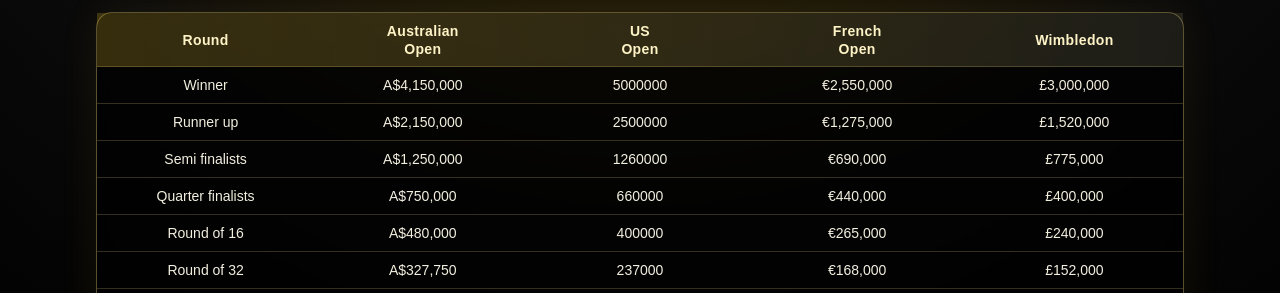
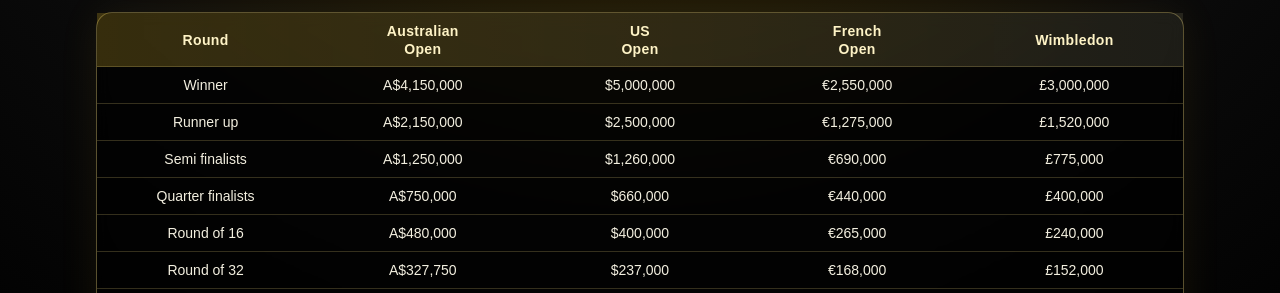
Before and after one commit to WinningsAura/WinningsAura, a Next.js app in the folder winnings-web/: page /tennis-stats in a window 1280 px wide. Shown: the part 507-800 px from the top of the page. Built offline with nearby package versions, Linux system fonts and the light colour scheme.

Commit message:
Fix tennis currency display and clean WTA 250 tournament columns

```diff
--- a/winnings-web/src/app/tennis-stats/page.tsx
+++ b/winnings-web/src/app/tennis-stats/page.tsx
@@ -101,6 +101,15 @@ function formatCurrencyByHeader(header: string, value: string) {
 
   if (normalizedHeader === "round") {
     return text.replace(/[?\uFFFD]/g, "").trim();
+  }
+
+  if (normalizedHeader.includes("us open")) {
+    if (/^(A\$|\$|€|£)/.test(text)) return text;
+    const numericPart = text.replace(/[^0-9.,-]/g, "").trim();
+    if (!numericPart) return text;
+    const parsed = Number(numericPart.replace(/,/g, ""));
+    const formatted = Number.isFinite(parsed) ? parsed.toLocaleString("en-US") : numericPart;
+    return `$${formatted}`;
   }
 
   if (normalizedHeader.includes("australian open")) {
@@ -208,18 +217,26 @@ function buildWta250FallbackSection(allRows: string[][]) {
 
   if (!entries.length) return null;
 
-  const tournaments = entries.map((e) => e.tournament);
+  const validEntries = entries.filter((e) => {
+    const n = normalizeRoundLabel(e.tournament);
+    return Boolean(e.tournament) && !n.includes("prizemoneysummary");
+  });
+  if (!validEntries.length) return null;
+
+  const sectionFallbackCurrency = validEntries.map((e) => (e.currency || "").trim()).find(Boolean) || "";
+
+  const tournaments = validEntries.map((e) => e.tournament);
   const body: string[][] = [
-    ["Winner", ...entries.map((e) => cleanMoneyByCurrency(e.winner, e.currency))],
-    ["Runner up", ...entries.map((e) => cleanMoneyByCurrency(e.finalist, e.currency))],
-    ["Semi Finalists", ...entries.map((e) => cleanMoneyByCurrency(e.semi, e.currency))],
-    ["Quarter Finalists", ...entries.map((e) => cleanMoneyByCurrency(e.quarter, e.currency))],
-    ["Round of 16", ...entries.map((e) => cleanMoneyByCurrency(e.r16, e.currency))],
-    ["Round of 32", ...entries.map((e) => cleanMoneyByCurrency(e.r32, e.currency))],
+    ["Winner", ...validEntries.map((e) => cleanMoneyByCurrency(e.winner, e.currency, sectionFallbackCurrency))],
+    ["Runner up", ...validEntries.map((e) => cleanMoneyByCurrency(e.finalist, e.currency, sectionFallbackCurrency))],
+    ["Semi Finalists", ...validEntries.map((e) => cleanMoneyByCurrency(e.semi, e.currency, sectionFallbackCurrency))],
+    ["Quarter Finalists", ...validEntries.map((e) => cleanMoneyByCurrency(e.quarter, e.currency, sectionFallbackCurrency))],
+    ["Round of 16", ...validEntries.map((e) => cleanMoneyByCurrency(e.r16, e.currency, sectionFallbackCurrency))],
+    ["Round of 32", ...validEntries.map((e) => cleanMoneyByCurrency(e.r32, e.currency, sectionFallbackCurrency))],
   ];
 
-  if (entries.some((e) => e.q2)) body.push(["Q2", ...entries.map((e) => cleanMoneyByCurrency(e.q2 || "", e.currency))]);
-  if (entries.some((e) => e.q1)) body.push(["Q1", ...entries.map((e) => cleanMoneyByCurrency(e.q1 || "", e.currency))]);
+  if (validEntries.some((e) => e.q2)) body.push(["Q2", ...validEntries.map((e) => cleanMoneyByCurrency(e.q2 || "", e.currency, sectionFallbackCurrency))]);
+  if (validEntries.some((e) => e.q1)) body.push(["Q1", ...validEntries.map((e) => cleanMoneyByCurrency(e.q1 || "", e.currency, sectionFallbackCurrency))]);
 
   return { title, header: ["Round", ...tournaments], body };
 }
@@ -304,7 +321,18 @@ function buildAtpWtaSection(allRows: string[][], start: number, end: number, tit
 
   if (!filteredEntries.length) return null;
 
-  const tournaments = filteredEntries.map((e) => cleanTournamentName(e.row[colTournament] || ""));
+  const sanitizedEntries = filteredEntries.filter((e) => {
+    const tournament = cleanTournamentName(e.row[colTournament] || "");
+    const n = normalizeRoundLabel(tournament);
+    return Boolean(tournament) && n !== "tournament" && !n.includes("prizemoneysummary");
+  });
+
+  if (!sanitizedEntries.length) return null;
+
+  const sectionFallbackCurrency =
+    sanitizedEntries.map((e) => (e.currency || "").trim()).find(Boolean) || "";
+
+  const tournaments = sanitizedEntries.map((e) => cleanTournamentName(e.row[colTournament] || ""));
 
   const roundDefs: Array<{ label: string; key: "winner" | "runnerup" | "semi" | "quarter" | "r16" | "r32" | "r64" | "q2" | "q1"; col: number }> = [
     { label: "Winner", key: "winner", col: colWinner },
@@ -320,20 +348,20 @@ function buildAtpWtaSection(allRows: string[][], start: number, end: number, tit
 
   const body = roundDefs
     .map((round) => {
-      const vals = filteredEntries.map((entry) => {
+      const vals = sanitizedEntries.map((entry) => {
         const raw = round.col !== -1 ? entry.row[round.col] || "" : "";
 
         if ((round.key === "r32" || round.key === "r64") && colR32 !== -1 && colR32 === colR64) {
           const parts = raw.split("/").map((p) => p.trim());
-          if (round.key === "r32") return cleanMoneyByCurrency(parts[0] || raw, entry.currency || "");
-          if (round.key === "r64") return cleanMoneyByCurrency(parts[1] || "", entry.currency || "");
+          if (round.key === "r32") return cleanMoneyByCurrency(parts[0] || raw, entry.currency || "", sectionFallbackCurrency);
+          if (round.key === "r64") return cleanMoneyByCurrency(parts[1] || "", entry.currency || "", sectionFallbackCurrency);
         }
 
         const fallback = round.key === "r16" || round.key === "r32" || round.key === "r64" || round.key === "q2" || round.key === "q1"
           ? entry.extras[round.key]
           : "";
 
-        return cleanMoneyByCurrency(raw || fallback || "", entry.currency || "");
+        return cleanMoneyByCurrency(raw || fallback || "", entry.currency || "", sectionFallbackCurrency);
       });
 
       const hasAnyValue = vals.some((v) => v !== "-");
@@ -373,18 +401,19 @@ function getGrandSlamRoundRank(value: string) {
   return Number.MAX_SAFE_INTEGER;
 }
 
-function cleanMoneyByCurrency(value: string, currency: string) {
+function cleanMoneyByCurrency(value: string, currency: string, fallbackCurrency = "") {
   const raw = (value || "").replace(/[?\uFFFD~]/g, "").trim();
   if (!raw) return "-";
   const numPart = raw.replace(/[^0-9.,-]/g, "").trim();
   if (!numPart) return raw;
   const parsed = Number(numPart.replace(/,/g, ""));
   const formatted = Number.isFinite(parsed) ? parsed.toLocaleString("en-US") : numPart;
-  const cur = (currency || "").toUpperCase();
+  const curRaw = (currency || fallbackCurrency || "").toUpperCase();
 
-  if (cur === "USD") return `$${formatted}`;
-  if (cur === "EUR") return `\u20AC${formatted}`;
-  if (cur === "GBP") return `\u00A3${formatted}`;
+  if (curRaw === "USD" || curRaw.includes("USD")) return `$${formatted}`;
+  if (curRaw === "EUR" || curRaw.includes("EUR")) return `\u20AC${formatted}`;
+  if (curRaw === "GBP" || curRaw.includes("GBP")) return `\u00A3${formatted}`;
+  if (curRaw.includes("AUD")) return `A$${formatted}`;
 
   if (raw.includes("A$")) return `A$${formatted}`;
   if (raw.includes("$")) return `$${formatted}`;
```
